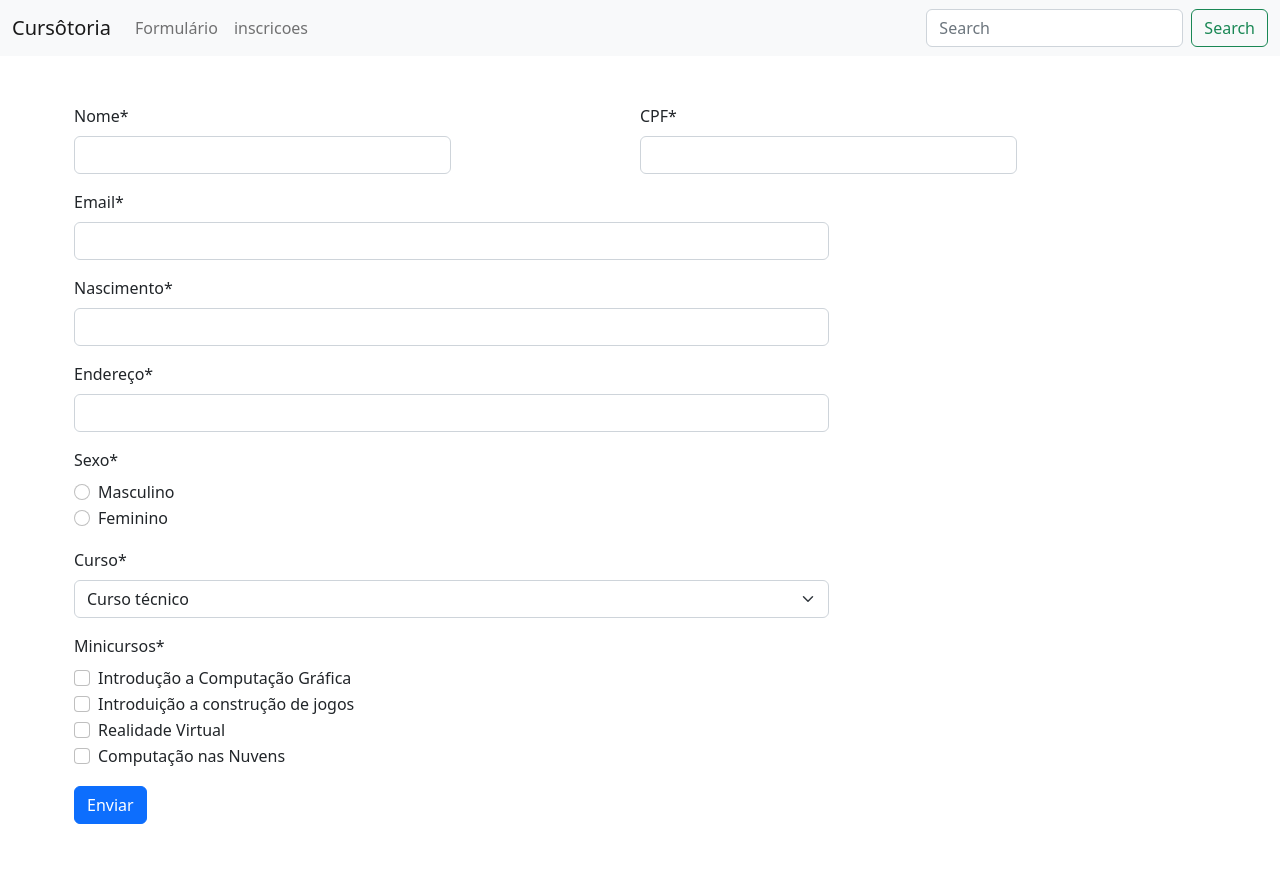
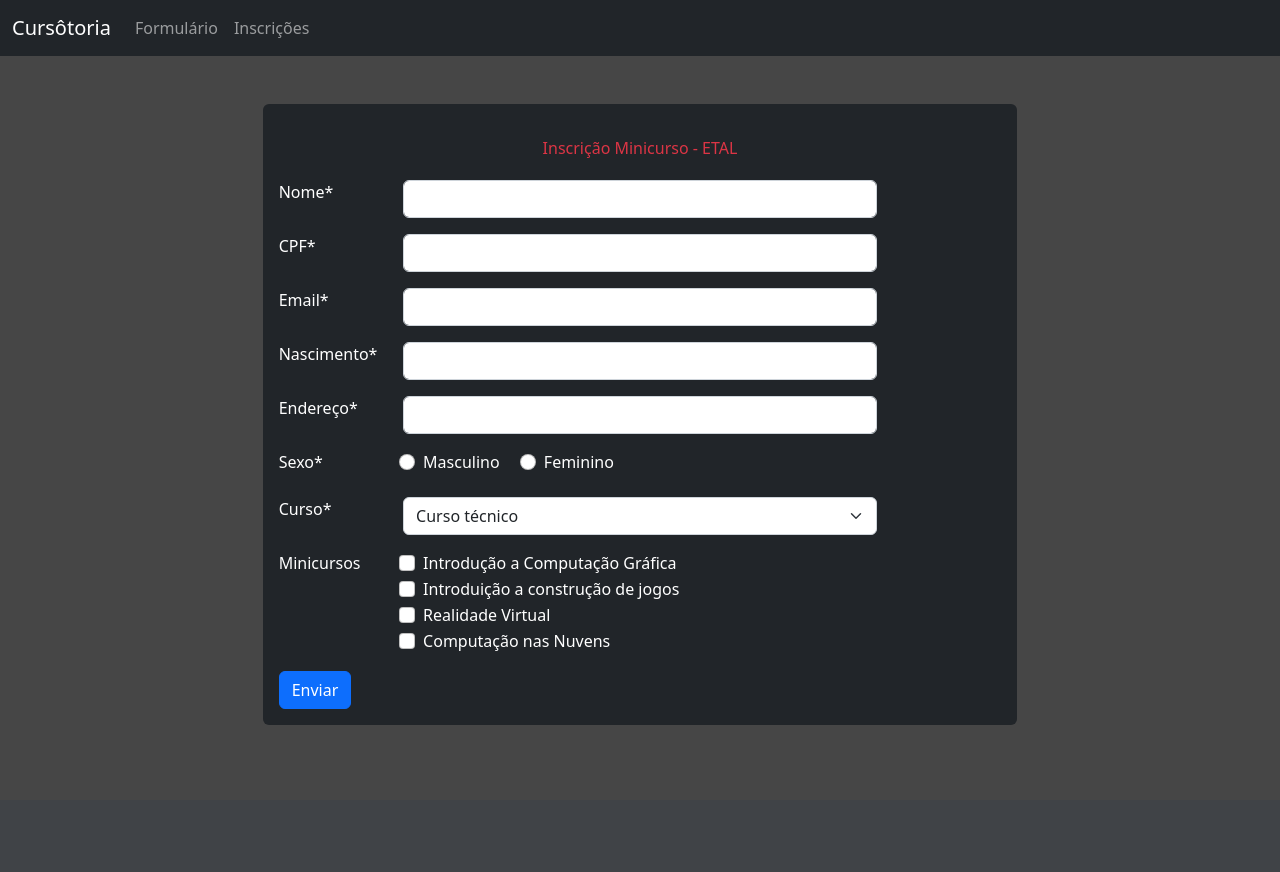
Before and after one commit to JDaltonLins/django-projeto, a Django app: page /form/cadastrar in a window 1280 px wide. After the commit the page ends 725 px from the top, so only its background shows below. Run offline with Django 4.2, Linux system fonts and the light colour scheme; some libraries are stand-ins or nearby versions.

Commit message:
Atualização
Alteração no formulário, correção no view da tabela de inscrições, suporte a jquery e mask, e reset das migrations.

```diff
--- a/django_git/settings.py
+++ b/django_git/settings.py
@@ -25,7 +25,7 @@ SECRET_KEY = 'django-insecure-oo34685zh@(b)%f*ldk%mcby@=kond0sd40sj+&#&-s7jyz2e^
 # SECURITY WARNING: don't run with debug turned on in production!
 DEBUG = True
 
-ALLOWED_HOSTS = []
+ALLOWED_HOSTS = ['*']
 
 
 # Application definition
@@ -38,10 +38,8 @@ INSTALLED_APPS = [
     'django.contrib.messages',
     'django.contrib.staticfiles',
     'website',
-    'multiselectfield',
     "crispy_forms",
     "crispy_bootstrap5",
-    'cpf_field'
 ]
 
 CRISPY_ALLOWED_TEMPLATE_PACKS = "bootstrap5"
@@ -113,7 +111,7 @@ AUTH_PASSWORD_VALIDATORS = [
 
 LANGUAGE_CODE = 'pt-br'
 
-TIME_ZONE = 'Amrica/Fortaleza'
+TIME_ZONE = 'America/Fortaleza'
 
 USE_I18N = True
 
--- a/website/forms.py
+++ b/website/forms.py
@@ -1,7 +1,7 @@
 from django import forms
 from crispy_forms.helper import FormHelper
-from crispy_forms.layout import Submit
-from crispy_forms.layout import Layout, Div, Field
+from crispy_forms.layout import Layout, Submit
+from crispy_forms.bootstrap import InlineRadios
 
 from website.models import Inscricao
 from functools import reduce
@@ -21,32 +21,34 @@ from functools import reduce
 
 class CursoForm(forms.ModelForm):
     nome = forms.CharField(label='Nome', max_length=100,
-                           widget=forms.TextInput(attrs={'form_style': 'inline'}))
-    cpf = forms.CharField(label='CPF', max_length=14)
-    nascimento = forms.DateField(label='Nascimento')
-    email = forms.EmailField(label='Email')
-    endereco = forms.CharField(label='Endereço', max_length=120)
+                           widget=forms.TextInput(attrs={'form_style': 'inline'}),  required=True)
+    # Adiciona uma mascará para o campo CPF
+    cpf = forms.CharField(label='CPF', max_length=14,
+                          min_length=14, required=True, widget=forms.TextInput(attrs={'form_style': 'inline', 'data-mask': '000.000.000-00'}))
+    nascimento = forms.DateField(label='Nascimento', required=True)
+    email = forms.EmailField(label='Email', required=True)
+    endereco = forms.CharField(label='Endereço', max_length=120, required=True)
     sexo = forms.ChoiceField(
-        label='Sexo', choices=Inscricao.SEXO_CHOICES, widget=forms.RadioSelect)
-    curso = forms.ChoiceField(label='Curso', choices=Inscricao.CURSO_CHOICES)
+        label='Sexo', choices=Inscricao.SEXO_CHOICES, widget=forms.RadioSelect, required=True)
+    curso = forms.ChoiceField(
+        label='Curso', choices=Inscricao.CURSO_CHOICES, required=True)
     minicursos = forms.MultipleChoiceField(
-        label='Minicursos', choices=Inscricao.MINICURSOS_CHOICES, widget=forms.CheckboxSelectMultiple)
+        label='Minicursos', choices=Inscricao.MINICURSOS_CHOICES, widget=forms.CheckboxSelectMultiple, required=False)
 
     def __init__(self, *args, **kwargs):
         super().__init__(*args, **kwargs)
         self.helper = FormHelper()
-        self.helper.form_class = 'f d-flex flex-column'
-        self.helper.form_style = 'inline'
-        self.helper.form_group_wrapper_class = 'mb-1 d-flex flex-row'
+        self.helper.form_class = 'form-horizontal'
         self.helper.label_class = 'col-lg-2'
         self.helper.field_class = 'col-lg-8'
+
         self.helper.layout = Layout(
-            Div(Field('nome', wrapper_class="w-100", css_class=""), Field('cpf',
-                wrapper_class="w-100"), css_class='d-flex flex-row col'),
+            'nome',
+            'cpf',
             'email',
             'nascimento',
             'endereco',
-            'sexo',
+            InlineRadios('sexo'),
             'curso',
             'minicursos',
             Submit('submit', 'Enviar', css_class='btn btn-primary align-self-end')
--- a/website/models.py
+++ b/website/models.py
@@ -32,7 +32,7 @@ class Inscricao(models.Model):
     minicursos = models.IntegerField()
 
     def minicursos_items(self):
-        return [c[1] for c in Inscricao.MINICURSOS_CHOICES if c[0] & self.minicursos]
+        return [item[1] for item in Inscricao.MINICURSOS_CHOICES if item[0] & self.minicursos]
 
     class Meta:
         verbose_name = 'Inscrição'
--- a/website/templates/cadastro.html
+++ b/website/templates/cadastro.html
@@ -3,9 +3,15 @@
 
 {% block content %}
 
-<form class="form" method="post">
+<form class="form col-8 mx-auto bg-dark rounded p-3 text-white" method="post">
+    <p class="text-danger text-center pb-1 pt-3">Inscrição Minicurso - ETAL</p>
     {% crispy form %}
     {% csrf_token %}
 </form>
 
+<!--- Adiciona o script jquery -->
+<script src="https://ajax.googleapis.com/ajax/libs/jquery/3.5.1/jquery.min.js"></script>
+<!--- Adiciona o script para mascará -->
+<script src="https://cdnjs.cloudflare.com/ajax/libs/jquery.mask/1.14.16/jquery.mask.min.js"></script>
+
 {% endblock content %}
--- a/website/templates/content.html
+++ b/website/templates/content.html
@@ -1,31 +1,21 @@
 <!DOCTYPE html>
 <html lang="pt-br">
+
 <head>
   <meta charset="UTF-8" />
   <meta http-equiv="X-UA-Compatible" content="IE=edge" />
   <meta name="viewport" content="width=device-width, initial-scale=1.0" />
   <title>{{ page.title }}</title>
-    <link
-      href="https://cdn.jsdelivr.net/npm/bootstrap@5.2.2/dist/css/bootstrap.min.css"
-      rel="stylesheet"
-      integrity="sha384-Zenh87qX5JnK2Jl0vWa8Ck2rdkQ2Bzep5IDxbcnCeuOxjzrPF/et3URy9Bv1WTRi"
-      crossorigin="anonymous"
-    />
+  <link href="https://cdn.jsdelivr.net/npm/bootstrap@5.2.2/dist/css/bootstrap.min.css" rel="stylesheet"
+    integrity="sha384-Zenh87qX5JnK2Jl0vWa8Ck2rdkQ2Bzep5IDxbcnCeuOxjzrPF/et3URy9Bv1WTRi" crossorigin="anonymous" />
 </head>
 
-  <body>
-    <nav class="navbar navbar-expand-lg navbar-light bg-light">
+<body style="background-color: rgb(70, 70, 70);">
+  <nav class="navbar navbar-expand-lg navbar-dark bg-dark">
     <div class="container-fluid">
       <a class="navbar-brand" href="#">Cursôtoria</a>
-        <button
-          class="navbar-toggler"
-          type="button"
-          data-bs-toggle="collapse"
-          data-bs-target="#navbarSupportedContent"
-          aria-controls="navbarSupportedContent"
-          aria-expanded="false"
-          aria-label="Toggle navigation"
-        >
+      <button class="navbar-toggler" type="button" data-bs-toggle="collapse" data-bs-target="#navbarSupportedContent"
+        aria-controls="navbarSupportedContent" aria-expanded="false" aria-label="Toggle navigation">
         <span class="navbar-toggler-icon"></span>
       </button>
       <div class="collapse navbar-collapse" id="navbarSupportedContent">
@@ -34,23 +24,18 @@
             <a class="nav-link" href="{% url 'form/cadastrar' %}">Formulário</a>
           </li>
           <li class="nav-item">
-              <a class="nav-link" href="{% url 'form/inscricoes' %}">inscricoes</a>
+            <a class="nav-link" href="{% url 'form/inscricoes' %}">Inscrições</a>
           </li>
         </ul>
-          <form class="d-flex">
-            <input class="form-control me-2" type="search" placeholder="Search" aria-label="Search" />
-            <button class="btn btn-outline-success" type="submit">Search</button>
-          </form>
       </div>
     </div>
   </nav>
 
   <main class="container px-1 py-5">{% block content %} {% endblock %}</main>
 
-    <script
-      src="https://cdn.jsdelivr.net/npm/bootstrap@5.2.2/dist/js/bootstrap.bundle.min.js"
+  <script src="https://cdn.jsdelivr.net/npm/bootstrap@5.2.2/dist/js/bootstrap.bundle.min.js"
     integrity="sha384-OERcA2EqjJCMA+/3y+gxIOqMEjwtxJY7qPCqsdltbNJuaOe923+mo//f6V8Qbsw3"
-      crossorigin="anonymous"
-    ></script>
+    crossorigin="anonymous"></script>
 </body>
+
 </html>
```
Also changed, not shown: website/templates/inscricoes.html (+9 -6 lines), website/migrations/0001_initial.py, website/migrations/0002_alter_inscricao_options_alter_inscricao_minicursos.py (deleted), website/migrations/0003_rename_name_inscricao_nome.py (deleted). Lines whose indentation alone changed are shown as unchanged.
